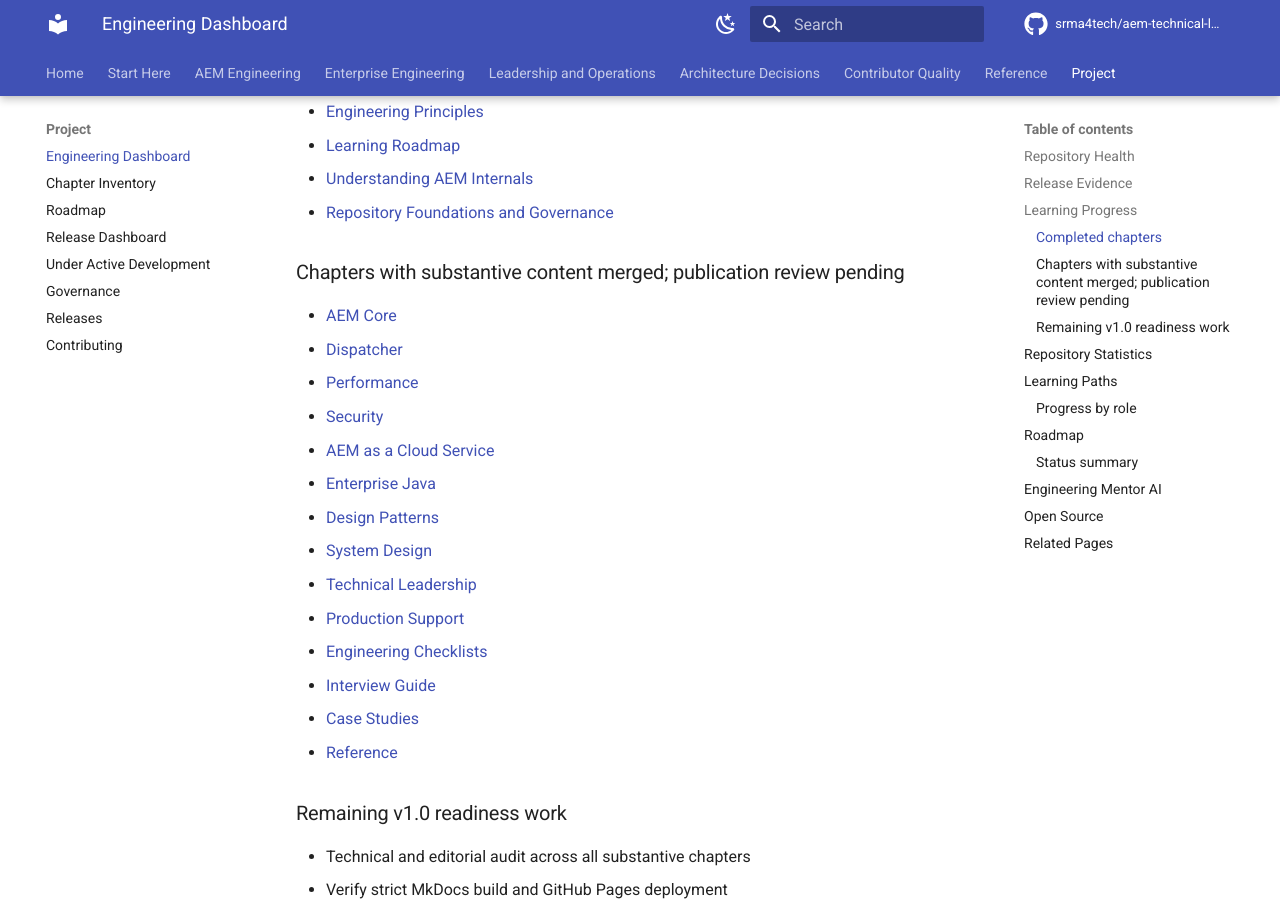
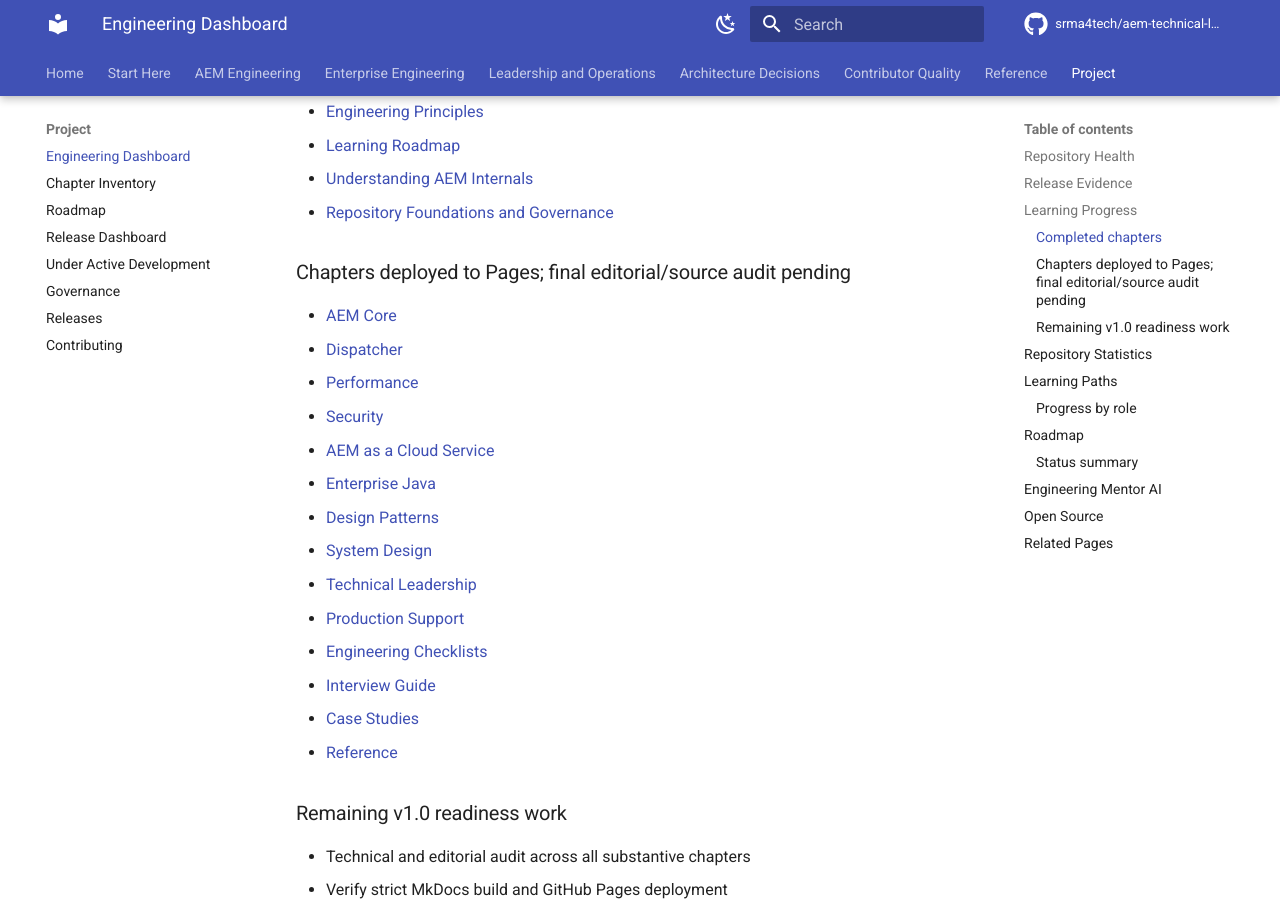
Before and after one commit to srma4tech/aem-technical-lead-playbook, an MkDocs documentation site: the page built from docs/engineering-dashboard.md, in a window 1280 px wide and 900 px high, scrolled down 1848 px. Built offline with MkDocs 1.6.1 and Material for MkDocs 9.7.7, drawn with Linux system fonts in a browser that asks for light colours; comment, search, counter and statistics services are not loaded.

Commit message:
docs: record Pages deployment status

```diff
--- a/docs/engineering-dashboard.md
+++ b/docs/engineering-dashboard.md
@@ -40,7 +40,7 @@ The repository is evolving from a strong documentation foundation into an engine
 - [Understanding AEM Internals](20-understanding-aem-internals/README.md)
 - [Repository Foundations and Governance](https://github.com/srma4tech/aem-technical-lead-playbook/blob/main/README.md)
 
-### Chapters with substantive content merged; publication review pending
+### Chapters deployed to Pages; final editorial/source audit pending
 
 - [AEM Core](02-aem-core/README.md)
 - [Dispatcher](03-dispatcher/README.md)
```
